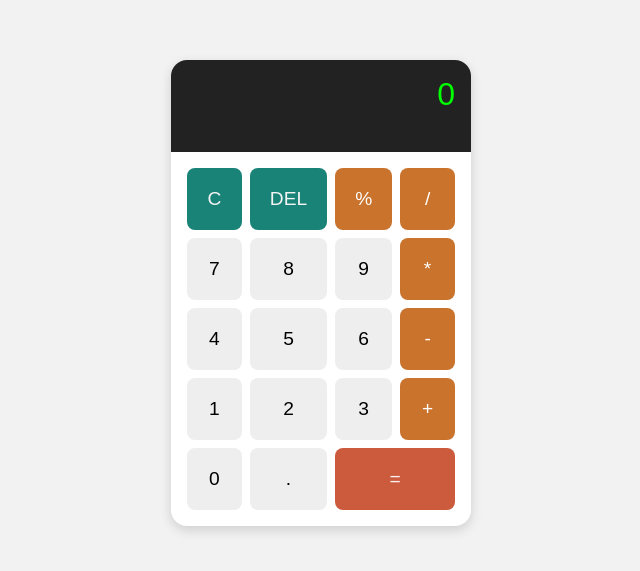
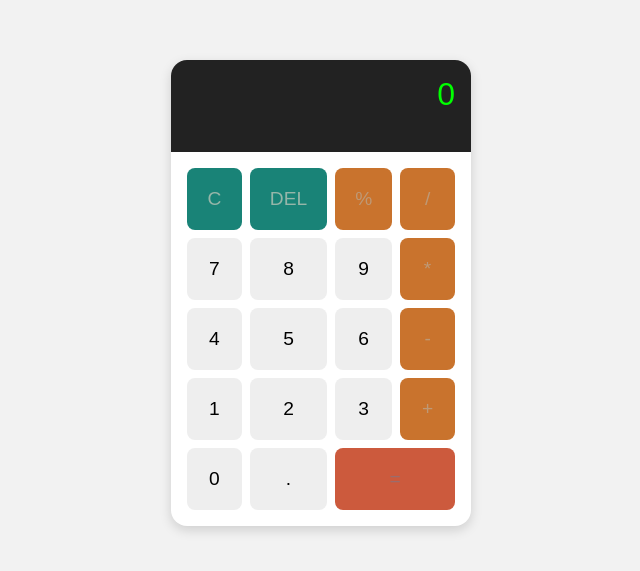
Before and after one commit to amarhadpad1/calculator, a React (Vite) app: page / in a window 1280 px wide. Shown: the part 107-678 px from the top of the page, without its empty margins (319-959 px from the left). Built offline with nearby package versions, Linux system fonts and the light colour scheme.

Commit message:
src/styles.css

```diff
--- a/src/styles.css
+++ b/src/styles.css
@@ -63,18 +63,18 @@ body {
 /* Operator buttons (+ - * / %) */
 .op {
   background: #c9732d;
-  color: white;
+  color: rgb(190, 153, 118);
 }
 
 /* Utility buttons (C, DEL) */
 .util {
   background: #198377;
-  color: rgb(244, 244, 244);
+  color: rgb(150, 182, 169);
 }
 
 /* Equals button at bottom-right, spans 2 columns */
 .eq {
   background: #cc5a3d;
-  color: rgb(245, 243, 243);
+  color: rgb(155, 108, 108);
   grid-column: 3 / span 2; /* bottom-right spanning */
 }
```
